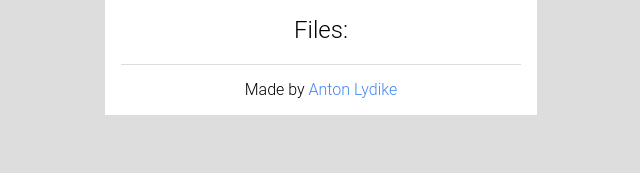
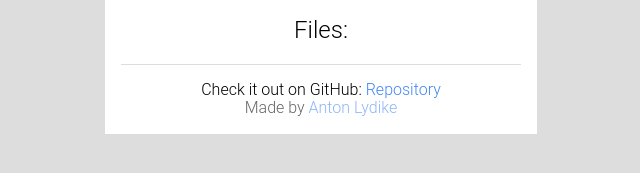
Before and after one commit to AntonLydike/DropZone, a website: page demo/index.html in a window 1280 px wide. Shown: the part 439-612 px from the top of the page, without its empty margins (319-959 px from the left). Drawn offline with nearby package versions, Linux system fonts and the light colour scheme.

Commit message:
Added demo and better example code

```diff
--- a/demo/index.html
+++ b/demo/index.html
@@ -21,7 +21,10 @@
     <h2>Files:</h2>
     <ul class="list"></ul>
   </div>
-  <div class="footer">Made by <a href="https://antonlydike.de" target="_blank">Anton Lydike</a></div>
+  <div class="footer">
+    Check it out on GitHub: <a href="https://github.com/AntonLydike/DropZone" target="_blank">Repository</a><br/>
+    <span style="opacity:.6">Made by <a target="_blank" href="https://antonlydike.de/">Anton Lydike</a></span>
+  </div>
 </div>
 
 <script  src="../src/dropzone.es5.js"></script>
```
Also changed, not shown: README.md.
